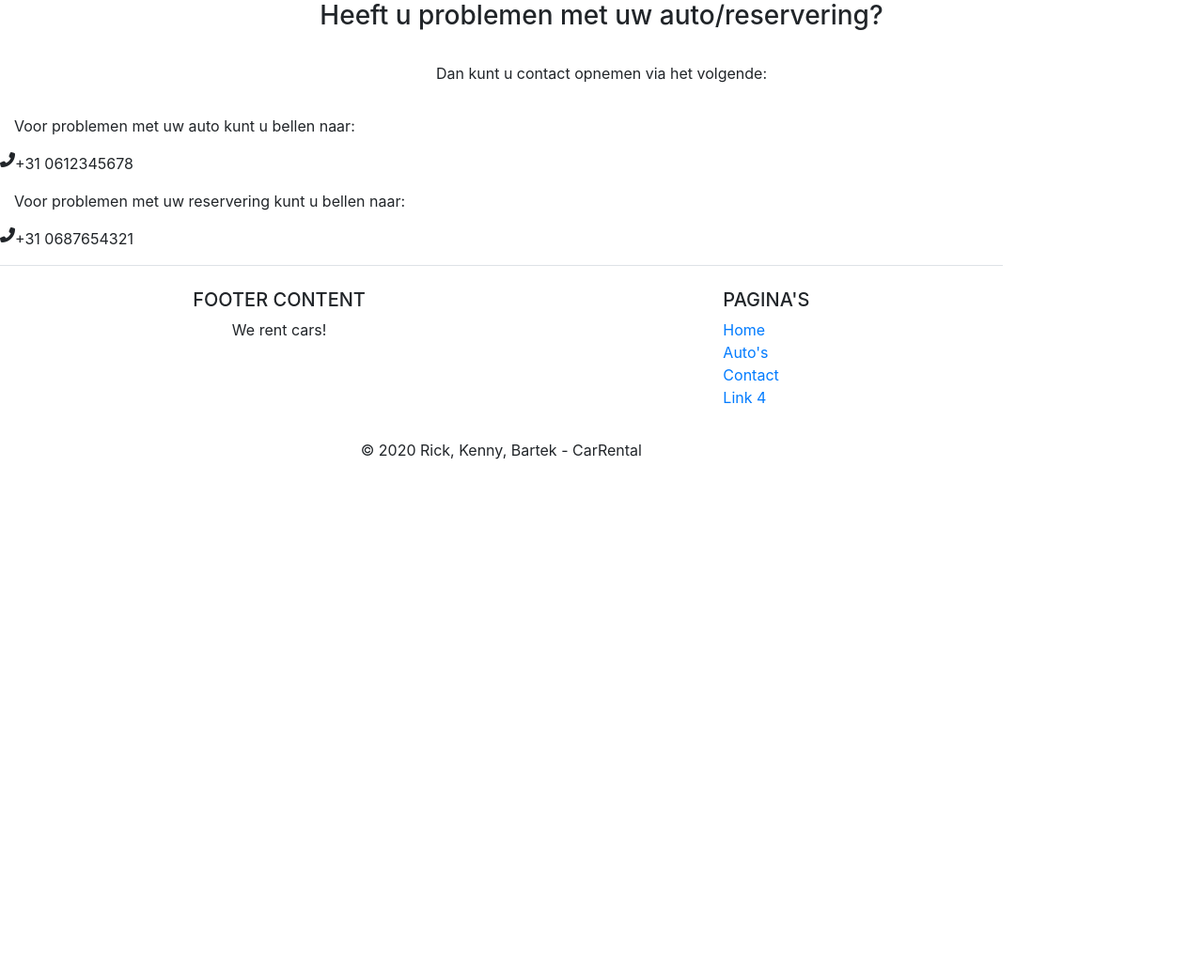
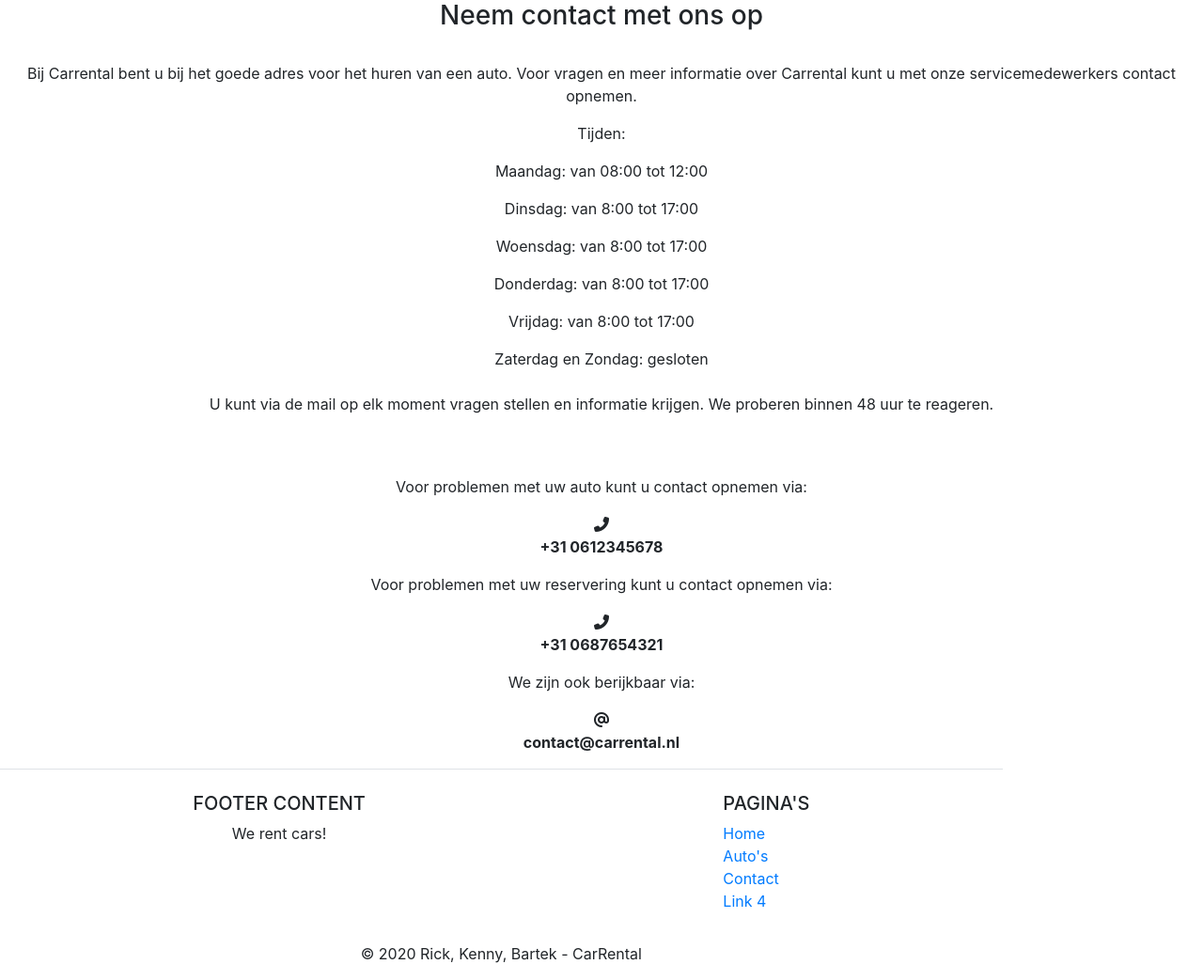
Before and after one commit to KennyNathalia/carrental, a PHP site: page /webapp/contact in a window 1280 px wide. Shown: the part 42-1085 px from the top of the page at 94% size. Before the commit the page ends 531 px from the top, so only its background shows below. Run offline with PHP 8.4, Linux system fonts and the light colour scheme; some libraries are stand-ins or nearby versions.

Commit message:
contact gefixed.

```diff
--- a/view/contact/index.php
+++ b/view/contact/index.php
@@ -1,19 +1,31 @@
 
 <div container>
     <div class="col-12">
-          <h3 class="text-center">Heeft u problemen met uw auto/reservering?</h3><br>
-          <p class="text-center pb-3">Dan kunt u contact opnemen via het volgende:</p>
+          <h3 class="text-center">Neem contact met ons op</h3><br>
+          <p class="text-center">Bij Carrental bent u bij het goede adres voor het huren van een auto. Voor vragen en meer informatie over Carrental kunt u met onze servicemedewerkers contact opnemen.</p>
+          <p class="text-center">Tijden:</p>
+          <p class="text-center">Maandag: van 08:00 tot 12:00</p>
+          <p class="text-center">Dinsdag: van 8:00 tot 17:00</p>
+          <p class="text-center">Woensdag: van 8:00 tot 17:00</p>
+          <p class="text-center">Donderdag: van 8:00 tot 17:00</p>
+          <p class="text-center">Vrijdag: van 8:00 tot 17:00</p>
+          <p class="text-center pb-2">Zaterdag en Zondag: gesloten</p>
+          <p class="text-center pb-5">U kunt via de mail op elk moment vragen stellen en informatie krijgen. We proberen binnen 48 uur te reageren.</p>
     </div>
 
 
-      <div class="col-6">
-            <p>Voor problemen met uw auto kunt u bellen naar:</p>
-        <div class="icons row">
+      <div class="text-center">
+            <p>Voor problemen met uw auto kunt u contact opnemen via:</p>
+        <div class="text-center font-weight-bold">
             <i class="fas fa-phone-alt"></i><p>+31 0612345678</p>
         </div>
-          <p>Voor problemen met uw reservering kunt u bellen naar:</p>
-        <div class="icons row">
+          <p>Voor problemen met uw reservering kunt u contact opnemen via:</p>
+        <div class="text-center font-weight-bold">
             <i class="fas fa-phone-alt"></i><p>+31 0687654321</p>
+        </div>
+          <p>We zijn ook berijkbaar via:</p>
+        <div class="text-center font-weight-bold">
+            <i class="fas fa-at"></i><p>contact@carrental.nl</p>
         </div>
       </div>
 
```
